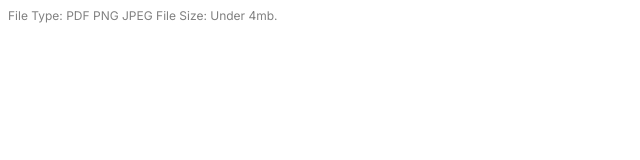
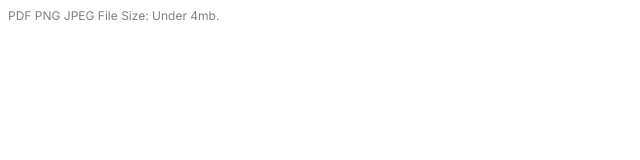
Before and after one commit to BepBop/Test2, a plain HTML site: page index.html in a window 1280 px wide. Shown: the full height of the page, 0-640 px from the left. Drawn offline with Linux system fonts and the light colour scheme.

Commit message:
Update index.html

```diff
--- a/index.html
+++ b/index.html
@@ -3,4 +3,4 @@
     <link rel="preconnect" href="https://fonts.gstatic.com" crossorigin>
     <link href="https://fonts.googleapis.com/css2?family=Inter&display=swap" rel="stylesheet">
 </head>
-<div style="font-family: 'Inter', sans-serif;font-size: 12px;color: gray">File Type: PDF PNG JPEG File Size: Under 4mb.</div>
+<div style="font-family: 'Inter', sans-serif;font-size: 12px;color: gray">PDF PNG JPEG File Size: Under 4mb.</div>
```
